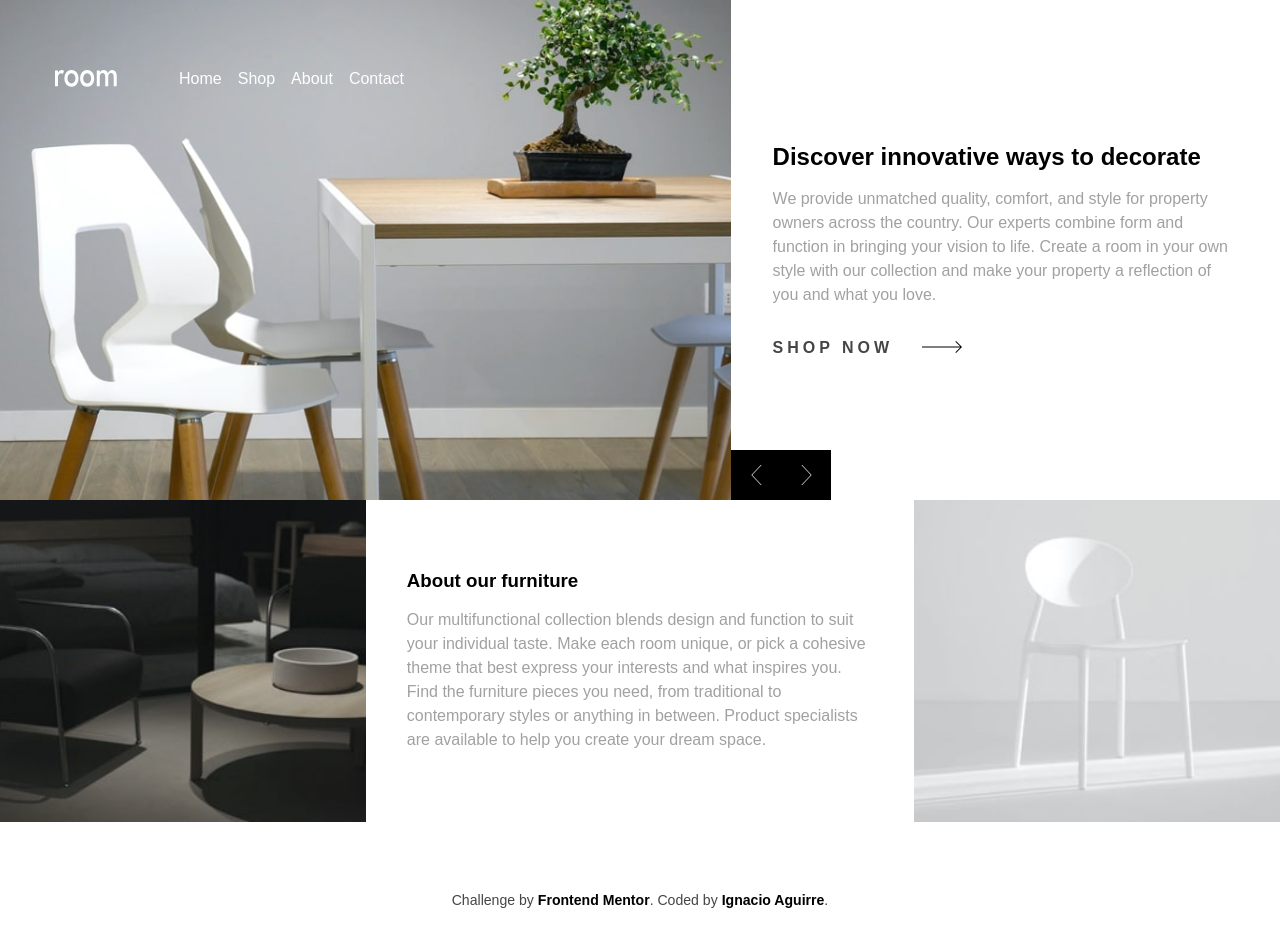
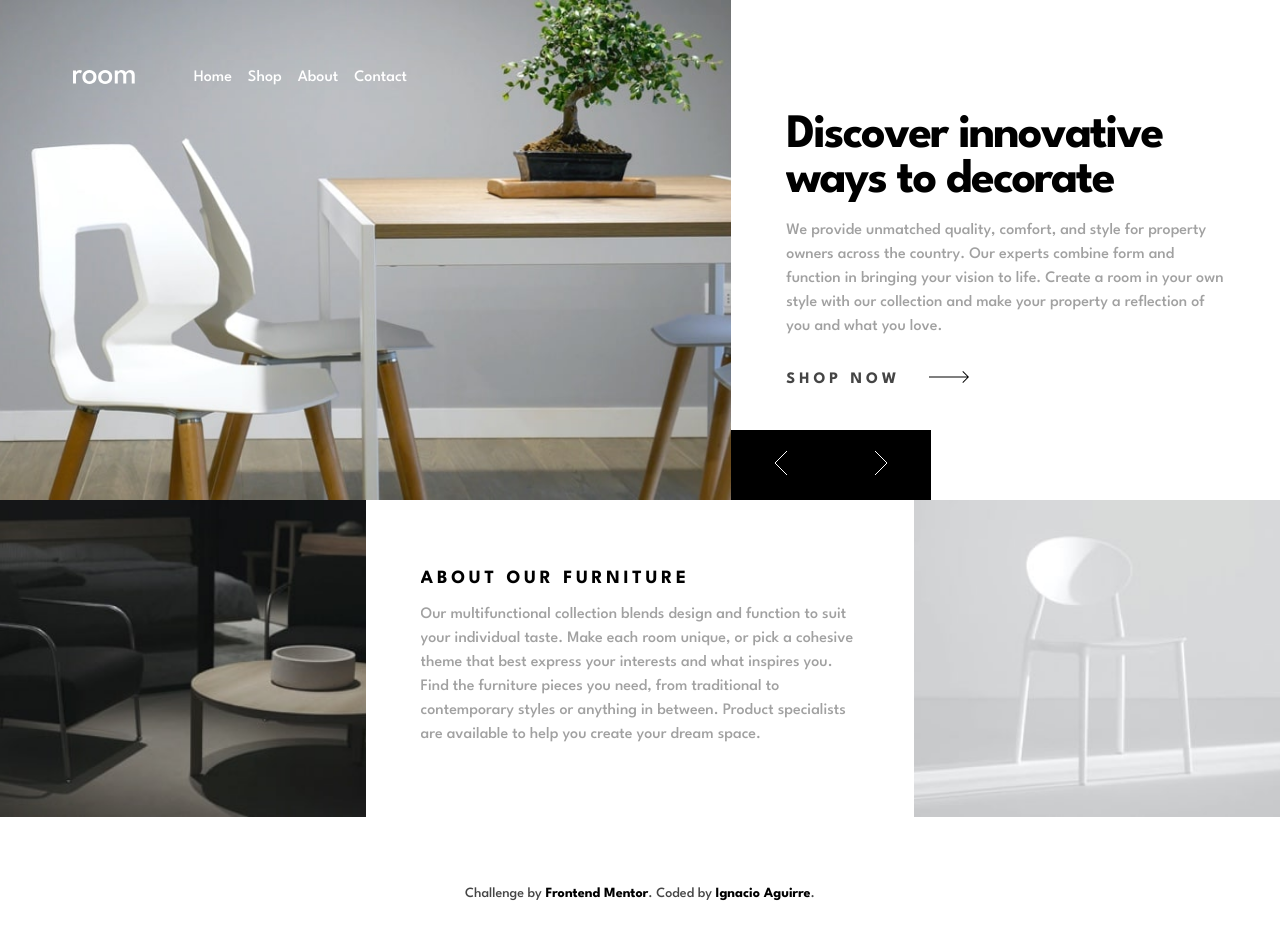
Before and after one commit to Aguirreignacio12/room-homepage, a plain HTML site: page index.html in a window 1280 px wide. Drawn offline with Linux system fonts and the light colour scheme.

Commit message:
slider with javascript

```diff
--- a/css/style.css
+++ b/css/style.css
@@ -3,6 +3,7 @@
   --black: hsl(0, 0%, 0%);
   --white: hsl(0, 0%, 100%);
   --very-dark-gray: hsl(0, 0%, 27%);
+  --hover-color: hsl(210, 25%, 35%)
 }
 
 * {
@@ -12,7 +13,7 @@
 }
 
 body {
-  font-family: 'Spartan', sans-serif;
+  font-family: 'League Spartan', sans-serif;
   min-height: 100vh;
 }
 
@@ -48,6 +49,7 @@ a {
   background-size: cover;
   background-position: center;
   grid-area: main;
+  transition: background-image 0.5s ease;
 }
 
 .main__nav {
@@ -72,14 +74,31 @@ a {
   height: 50px;
   justify-content: space-around;
   align-items: center;
+  transition: all .8s ease-in;
 }
 
 .main__arrows {
   height: 40%;
 }
 
+.main__arrows path {
+  stroke: var(--white);
+  transition: stroke .3s;
+}
+
+.main__arrows:hover>path {
+  stroke: var(--hover-color)
+}
+
 .main__buy {
   grid-area: buy;
+}
+
+.main__buy .main__title {
+  font-weight: 700;
+  font-size: 3rem;
+  letter-spacing: -.04em;
+
 }
 
 .main__content {
@@ -111,10 +130,21 @@ a {
   text-transform: uppercase;
   letter-spacing: 4px;
   font-weight: 700;
+  transition: color .3s;
+}
+
+.main__cta:hover {
+  color: var(--hover-color);
 }
 
 .main__arrow {
   margin-left: 20px;
+}
+
+
+.main__cta:hover>.main__arrow path {
+  fill: var(--hover-color);
+  transition: fill .3s;
 }
 
 .main__bg {
@@ -128,6 +158,11 @@ a {
 
 .main__about {
   grid-area: about;
+}
+
+.main__about .main__title {
+  text-transform: uppercase;
+  letter-spacing: .2em;
 }
 
 .main__bg--second {
@@ -153,7 +188,7 @@ a {
 
 @media (min-width:768px) {
   .container {
-    width: 85%;
+    width: 80%;
     padding: 70px 0;
   }
 
@@ -170,6 +205,9 @@ a {
   .main__controls {
     grid-area: buy;
     justify-self: start;
+    width: 200px;
+    height: 70px;
+    cursor: pointer;
   }
 
   .main__hamburger {
@@ -194,7 +232,14 @@ a {
 
   .main__link {
     color: var(--white);
+    transition: color .3s;
   }
+
+  .main__link:hover {
+    color: var(--hover-color);
+  }
+
+
 
   .footer__attribution {
     margin: 0 auto;
--- a/index.html
+++ b/index.html
@@ -42,17 +42,16 @@
           own style with our collection and make your property a reflection of you and what you love.
         </p>
 
-        <a href="#" class="main__cta">Shop now <img src="images/icon-arrow.svg" alt="arrow" class="main__arrow"></a>
+        <a href="#" class="main__cta">Shop now <svg width="40" height="12" xmlns="http://www.w3.org/2000/svg"  class="main__arrow">
+            <path
+              d="M34.05 0l5.481 5.527h.008v.008L40 6l-.461.465v.063l-.062-.001L34.049 12l-.662-.668 4.765-4.805H0v-1h38.206l-4.82-4.86L34.05 0z"
+              fill="#000" fill-rule="nonzero" />
+          </svg></a>
       </div>
     </section>
 
     <section class="main__bg">
 
-    </section>
-    <section class="main__about container">
-      <div class="main__content">
-        <h3 class="main__title"></h3>
-      </div>
     </section>
     <section class="main__about container">
       <div class="main__content">
@@ -67,8 +66,12 @@
 
     <section class="main__bg main__bg--second"></section>
     <div class="main__controls">
-      <img src="images/icon-angle-left.svg" alt="arrow left" class="main__arrows">
-      <img src="images/icon-angle-right.svg" alt=" arrow right" class="main__arrows">
+      <svg width="14" height="24" xmlns="http://www.w3.org/2000/svg" class="main__arrows main__arrows-left">
+        <path d="M13 0L1 12l12 12" stroke="#FFF" fill="none" fill-rule="evenodd" />
+      </svg>
+      <svg width="14" height="24" xmlns="http://www.w3.org/2000/svg" class="main__arrows main__arrows-right">
+        <path d="M1 0l12 12L1 24" stroke="#FFF" fill="none" fill-rule="evenodd" />
+      </svg>
     </div>
   </main>
   <footer class="footer">
@@ -80,6 +83,7 @@
       </p>
     </div>
   </footer>
+  <script src="./main.js"></script>
 </body>
 
 </html>
--- /dev/null
+++ b/main.js
@@ -0,0 +1,62 @@
+// Rutas de las imágenes en la carpeta
+const imagePaths = {
+  small: [
+    "images/mobile-image-hero-1.jpg",
+    "images/mobile-image-hero-2.jpg",
+    "images/mobile-image-hero-3.jpg",
+  ],
+  large: [
+    "images/desktop-image-hero-1.jpg",
+    "images/desktop-image-hero-2.jpg",
+    "images/desktop-image-hero-3.jpg",
+  ],
+};
+
+let backgroundContainer = document.querySelector(".main__hero");
+let currentIndex = 0; // Índice de la imagen actual
+let imageSize;
+
+function changeBackground() {
+  let viewportWidth = window.innerWidth;
+
+  // Determinar el tamaño de la imagen según la resolución
+  if (viewportWidth <= 768) {
+    imageSize = "small";
+  } else {
+    imageSize = "large";
+  }
+
+  // Obtener la siguiente imagen en el tamaño correspondiente
+  let nextImageUrl = imagePaths[imageSize][currentIndex];
+
+
+  // Aplica la nueva imagen de fondo con la transición
+  backgroundContainer.style.transition = "background-image 0.5s ease"; // Establece la transición
+  backgroundContainer.style.backgroundImage = `url(${nextImageUrl})`;
+
+  // Elimina la transición después de un breve retraso para que no afecte al cambio siguiente
+  setTimeout(() => {
+    backgroundContainer.style.transition = "";
+  }, 500); // 500ms = 0.5 segundos
+}
+
+
+function nextBackground() {
+  currentIndex = (currentIndex + 1) % imagePaths[imageSize].length;
+  changeBackground(currentIndex);
+}
+
+function prevBackground() {
+  currentIndex = ((currentIndex - 1) + imagePaths[imageSize].length) % imagePaths[imageSize].length;
+  changeBackground(currentIndex);
+}
+
+document.querySelector(".main__arrows-left").addEventListener("click", nextBackground);
+document.querySelector(".main__arrows-right").addEventListener("click", prevBackground);
+
+
+// Llamar a la función para establecer el fondo inicial
+changeBackground(currentIndex);
+
+// Establecer un intervalo para cambiar las imágenes cada cierto tiempo (por ejemplo, 5 segundos)
+const intervalId = setInterval(changeBackground, 5000);
```
